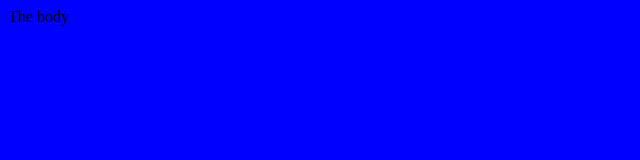
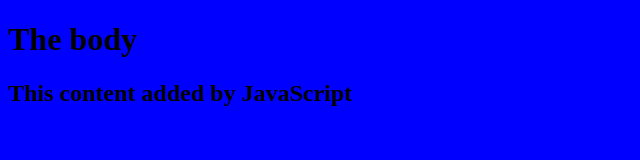
Before and after one commit to marcusfeatherston/ImmortalOctopus-website, a plain HTML site: page index.html in a window 1280 px wide. Shown: the whole page, without its empty margins (0-640 px from the left). Drawn offline with Linux system fonts and the light colour scheme.

Commit message:
added js file, also modified html

```diff
--- a/index.html
+++ b/index.html
@@ -4,5 +4,8 @@
     <link rel="stylesheet" href="style.css" type="text/css"/>
     <title>ImmortalOctopus</title>
   </head>
-  <body>The body</body>
+  <body>
+    <h1>The body</h1>
+    <script src="script.js"></script>
+  </body>
 </html>
--- /dev/null
+++ b/script.js
@@ -0,0 +1,4 @@
+const h2 = document.createElement("h2");
+h2.textContent = "This content added by JavaScript";
+
+document.querySelector("body").appendChild(h2);
```
